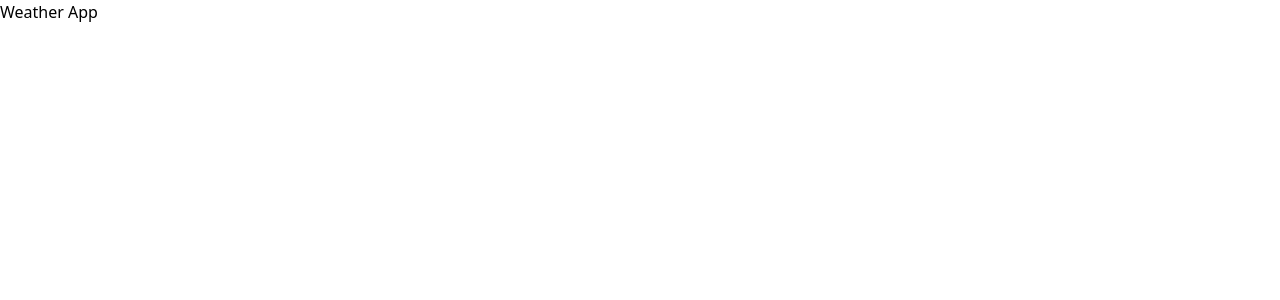
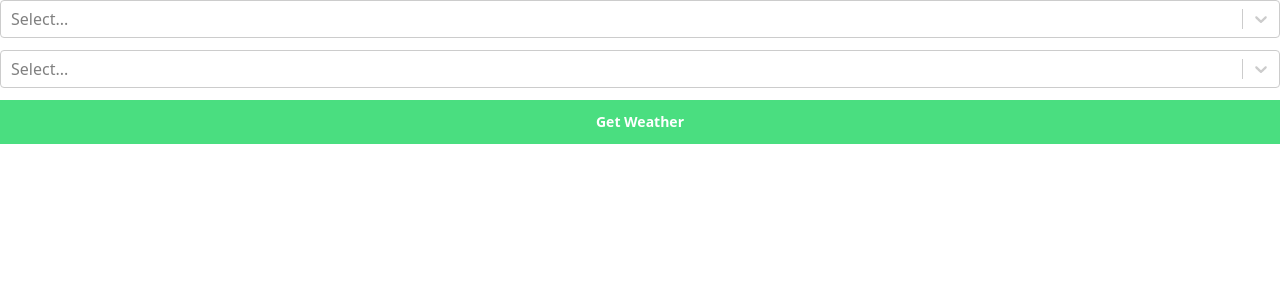
Before and after one commit to Sriram-developer/weather-app-verlynk, a React (Create React App) app: page / in a window 1280 px wide. Shown: the top 300 px of the page. Built offline with nearby package versions, Linux system fonts and the light colour scheme.

Commit message:
Add react form and select for city management

```diff
--- a/package.json
+++ b/package.json
@@ -3,12 +3,18 @@
   "version": "0.1.0",
   "private": true,
   "dependencies": {
+    "@emotion/react": "^11.11.4",
+    "@emotion/styled": "^11.11.5",
+    "@mui/icons-material": "^5.15.15",
+    "@mui/material": "^5.15.15",
     "@testing-library/jest-dom": "^5.17.0",
     "@testing-library/react": "^13.4.0",
     "@testing-library/user-event": "^13.5.0",
+    "country-state-city": "^3.2.1",
     "react": "^18.2.0",
     "react-dom": "^18.2.0",
     "react-scripts": "5.0.1",
+    "react-select": "^5.8.0",
     "web-vitals": "^2.1.4"
   },
   "scripts": {
--- a/src/App.js
+++ b/src/App.js
@@ -1,8 +1,18 @@
+import Select from "react-select";
 
 function App() {
   return (
     <div>
-      <h1>Weather App</h1>
+      {/* Sidebar */}
+      <div className="flex flex-col space-y-3">
+       {/* Form */}
+       <Select/>
+
+       <Select/>
+       <button className="bg-green-400 w-full py-3 text-white text-sm font-bold hover:scale-105 transition-all duration-200 ease-in-out">Get Weather</button>
+      </div>
+      {/* Body */}
+      <div></div>
     </div>
   );
 }
```
Also changed, not shown: 1 other file (tests, documents, lock files or other folders).
